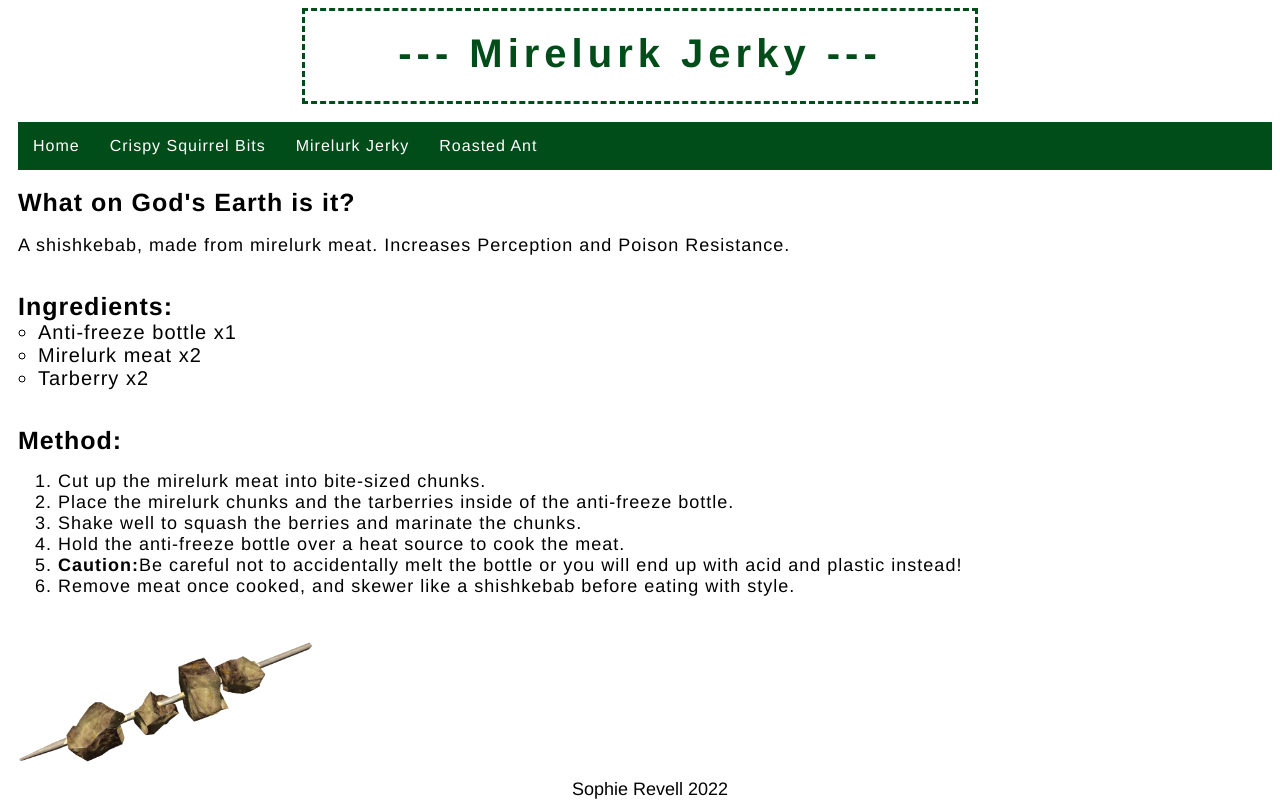
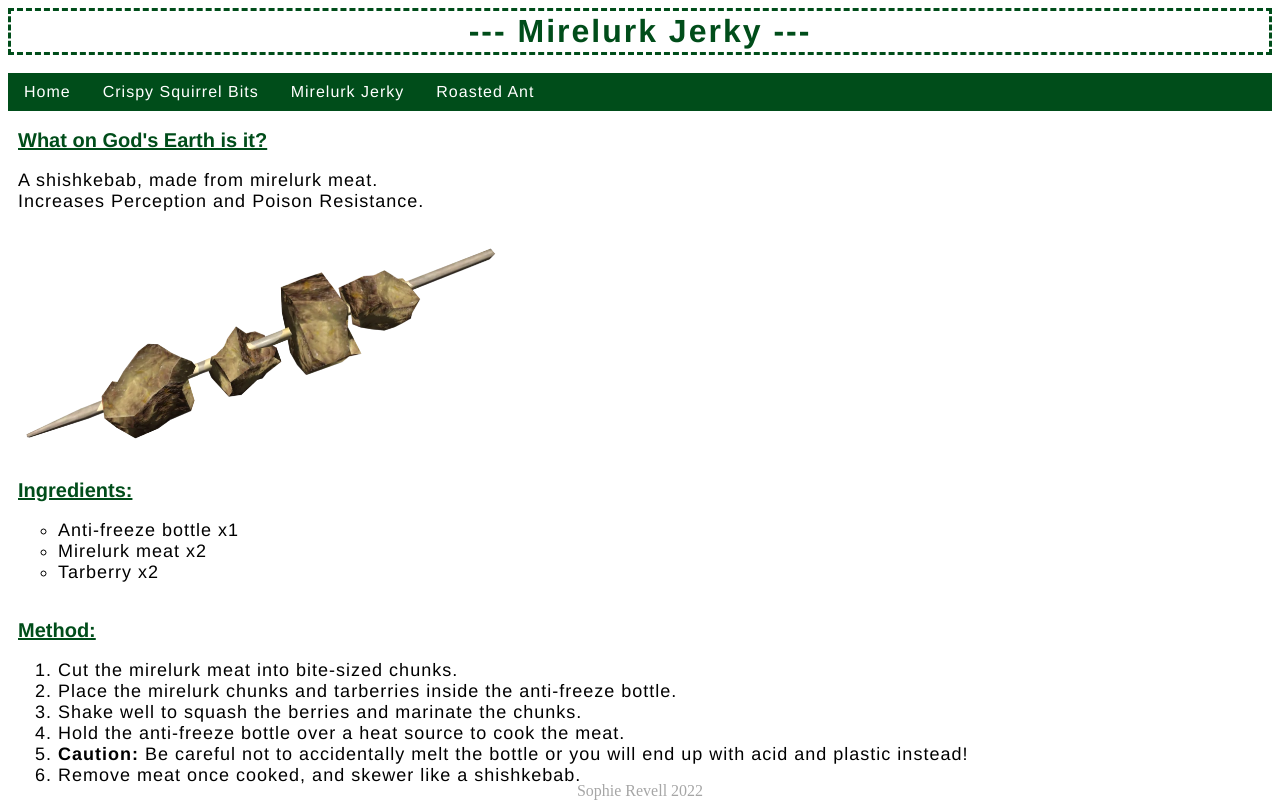
Before and after one commit to eiffert/odin-recipes, a plain HTML site: page recipes/mirelurk-jerky.html in a window 1280 px wide. Drawn offline with Linux system fonts and the light colour scheme.

Commit message:
Add Windows changes

```diff
--- a/recipes/mirelurk-jerky.html
+++ b/recipes/mirelurk-jerky.html
@@ -10,54 +10,53 @@
 </head>
 <body>
 
-<div class="main-header">
-    --- Mirelurk Jerky  ---
+<div class="page-head page-head__border">
+     --- Mirelurk Jerky ---
 </div>
 
 <br>
 
-<ul class="text nav">
-    <li class="link-bar"><a href="../index.html" alt="home">Home</a></li>
-    <li class="link-bar"><a href="crispy-squirrel-bits.html" alt="crispy squirrel bits">Crispy Squirrel Bits</a>
-    </li>
-    <li class="link-bar"><a href="mirelurk-jerky.html" alt="mirelurk jerky">Mirelurk Jerky</a>
-    </li>
-    <li class="link-bar"><a href="roasted-ant.html" alt="roasted ant">Roasted Ant</a></li>
+<ul class="navbar">
+    <li class="navbar__button navbar__button--hover"><a class="navbar__button" href="../index.html" alt="home">Home</a></li></li>
+    <li class="navbar__button navbar__button--hover"><a class="navbar__button" href="crispy-squirrel-bits.html" alt="crispy squirrel bits">Crispy Squirrel Bits</a></li>
+    <li class="navbar__button navbar__button--hover"><a class="navbar__button" href="mirelurk-jerky.html" alt="mirelurk jerky">Mirelurk Jerky</a></li>
+    <li class="navbar__button navbar__button--hover"><a  class="navbar__button" href="roasted-ant.html" alt="roasted ant">Roasted Ant</a></li>
 </ul>
 
 <br>
 
-<div class="sub-header text">What on God's Earth is it?</div>
+<div class="subhead">What on God's Earth is it?</div>
 <br>
-<div class="text">A shishkebab, made from mirelurk meat. Increases Perception and Poison Resistance.
+<div class="bodytext">A shishkebab, made from mirelurk meat.
+<br>
+Increases Perception and Poison Resistance.
 </div>
+
+<br>
+
+<img src="./mirelurk-meat.webp" alt="mirelurk jerky" class="img__left">
 
 <br>
 <br>
 
-<div class="sub-header text">Ingredients:</div>
-<ul class="text">
-    <li class="ing-list">Anti-freeze bottle x1</li>
-    <li class="ing-list">Mirelurk meat x2</li>
-    <li class="ing-list">Tarberry x2</li>
+<div class="subhead">Ingredients:</div>
+<ul class="inglist bodytext">
+    <li>Anti-freeze bottle x1</li>
+    <li>Mirelurk meat x2</li>
+    <li>Tarberry x2</li>
 </ul>
 
 <br>
-<br>
 
-<div class="sub-header text">Method:</div>
-<ol>
-    <li>Cut up the mirelurk meat into bite-sized chunks.</li>
-    <li>Place the mirelurk chunks and the tarberries inside of the anti-freeze bottle.</li>
+<div class="subhead">Method:</div>
+<ol class="bodytext">
+    <li>Cut the mirelurk meat into bite-sized chunks.</li>
+    <li>Place the mirelurk chunks and tarberries inside the anti-freeze bottle.</li>
     <li>Shake well to squash the berries and marinate the chunks.</li>
     <li>Hold the anti-freeze bottle over a heat source to cook the meat.</li>
-    <li><strong>Caution:</strong>Be careful not to accidentally melt the bottle or you will end up with acid and plastic instead!</li>
-    <li>Remove meat once cooked, and skewer like a shishkebab before eating with style.</li>
+    <li><strong>Caution: </strong>Be careful not to accidentally melt the bottle or you will end up with acid and plastic instead!</li>
+    <li>Remove meat once cooked, and skewer like a shishkebab.</li>
 </ol>
-
-<br>
-
-<img src="./mirelurk-meat.webp" alt="mirelurk jerky" class="left">
 
 <div class="footer">
     Sophie Revell 2022
--- a/styles.css
+++ b/styles.css
@@ -1,105 +1,75 @@
 /* styles.css */
 
-/* Home Page */
-
-* {
+.page-head {
     font-family: 'Helvetica', sans-serif;
+    color: #004d1a;
+    font-size: xx-large;
+    font-weight: bold;
+    letter-spacing: 2px;
+    text-align: center;
 }
 
-.main-header,
-.text {
-    font-family: 'Helvetica', sans-serif;
-    color: black;
+.page-head__border {
+    color: #004d1a;
+    border-style: dashed;
+    padding: 2px;
 }
 
-.main-header {
-    text-align: center;
-    letter-spacing: 5px;
-    color: #004d1a;
-    font-size: 40px;
-    font-weight: bold;
-    border-style: dashed;
-    padding: 10px;
-    padding-top: 20px;
-    width: 650px;
-    height: 60px;
-    margin: auto;
+.navbar {
+    list-style-type: none;
+    margin: 0;
+    padding: 0;
+    overflow: hidden;
+    background-color: #004d1a;
 }
 
-.text {
-    margin-left: 10px;
+.navbar__button {
+    float: left;
+    display: block;
+    text-align: center;
+    padding: 5px 8px;
+    text-decoration: none;
+    font-family: 'Helvetica', sans-serif;
     letter-spacing: 1px;
+    color: white;
 }
 
-.sub-header {
-    font-family: 'Helvetica', sans-serif;
-    font-size: 25px;
-    font-weight: bold;
+.navbar__button--hover:hover {
+    background-color: #17bb4e;
 }
 
-.center {
-    display: block;
-    margin-left: auto;
+.subhead {
+    font-family: 'Helvetica', sans-serif;
+    font-size: 20px;
+    font-weight: bold;
+    color: #004d1a;
+    margin-left: 10px;
     margin-right: auto;
-    width: 30vw;
+    text-decoration: underline;
 }
 
-.left {
-    width: 25%;
-}
-
-
-div {
+.bodytext {
+    font-family: 'Helvetica', sans-serif;
     font-size: 18px;
-    font-family: 'Helvetica', sans-serif;
+    letter-spacing: 1px;
+    color: black;
     margin-left: 10px;
     margin-right: auto;
 }
 
-ul {
-    list-style-type: none;
-    margin: 0;
-    padding: 0;
-    overflow: hidden;
-
+.img__center {
+    display: block;
+    margin-left: auto;
+    margin-right: auto;
+    width: 40vw;
 }
 
-.nav {
-    background-color: #004d1a;
+.img__left {
+    width: 40%;
 }
 
-.link-bar {
-    float: left;
-}
-
-
-li a {
-    display: block;
-    color: white;
-    text-align: center;
-    padding: 15px;
-    text-decoration: none;
-}
-
-li a:hover {
-    background-color: #17bb4e;
-}
-
-
-ul li.ing-list {
+.inglist {
     list-style-type: circle;
-    margin-left: 10px;
-    letter-spacing: 1px;
-    font-size: 20px;
-    font-family: 'Helvetica', sans-serif;
-    margin-left: 20px;
-    margin-right: auto;
-}
-
-ol li {
-    margin-left: 10px;
-    letter-spacing: 1px;
-    font-size: 18px;
     font-family: 'Helvetica', sans-serif;
     margin-left: 10px;
     margin-right: auto;
@@ -111,6 +81,5 @@ ol li {
     bottom: 0;
     width: 100%;
     text-align: center;
+    opacity: 35%;
 }
-
-/* Recipe Pages */
```
Also changed, not shown: index.html (+20 -19 lines), recipes/crispy-squirrel-bits.html (+19 -22 lines), recipes/roasted-ant.html (+18 -21 lines).
